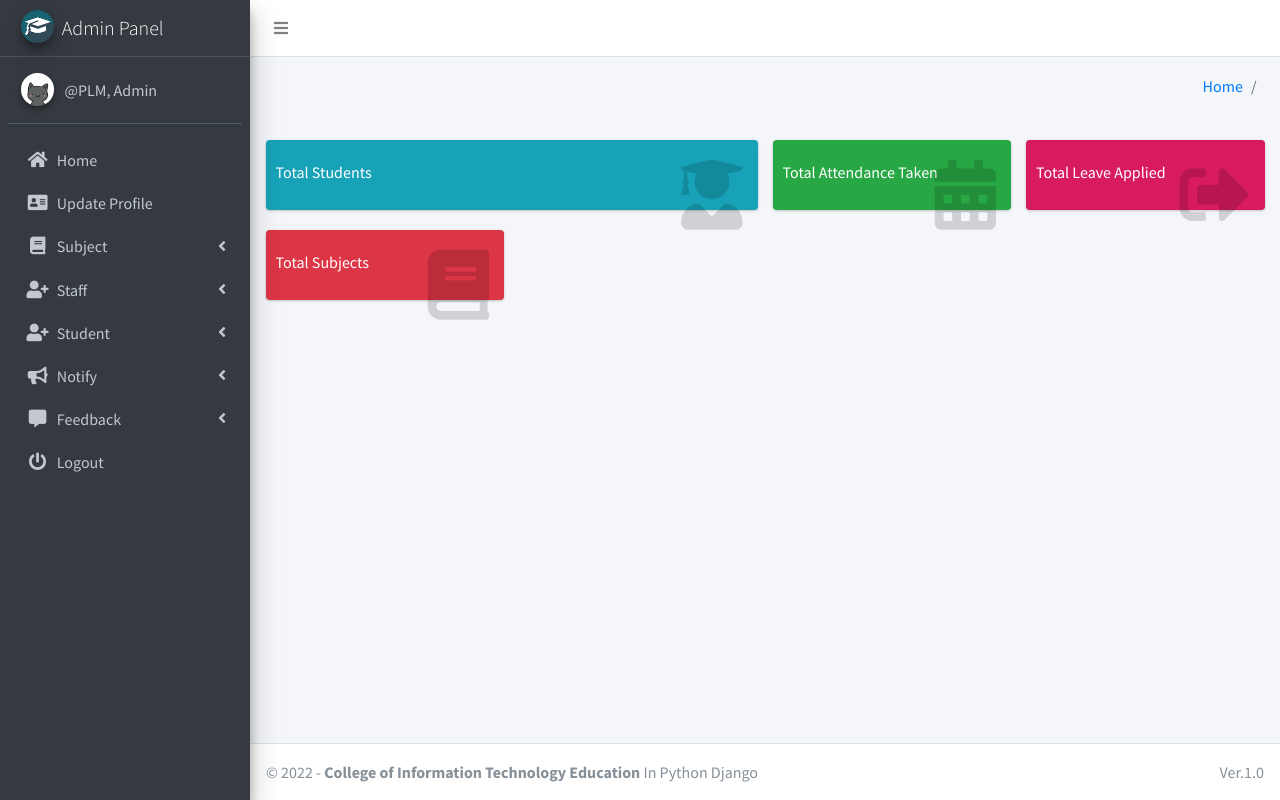
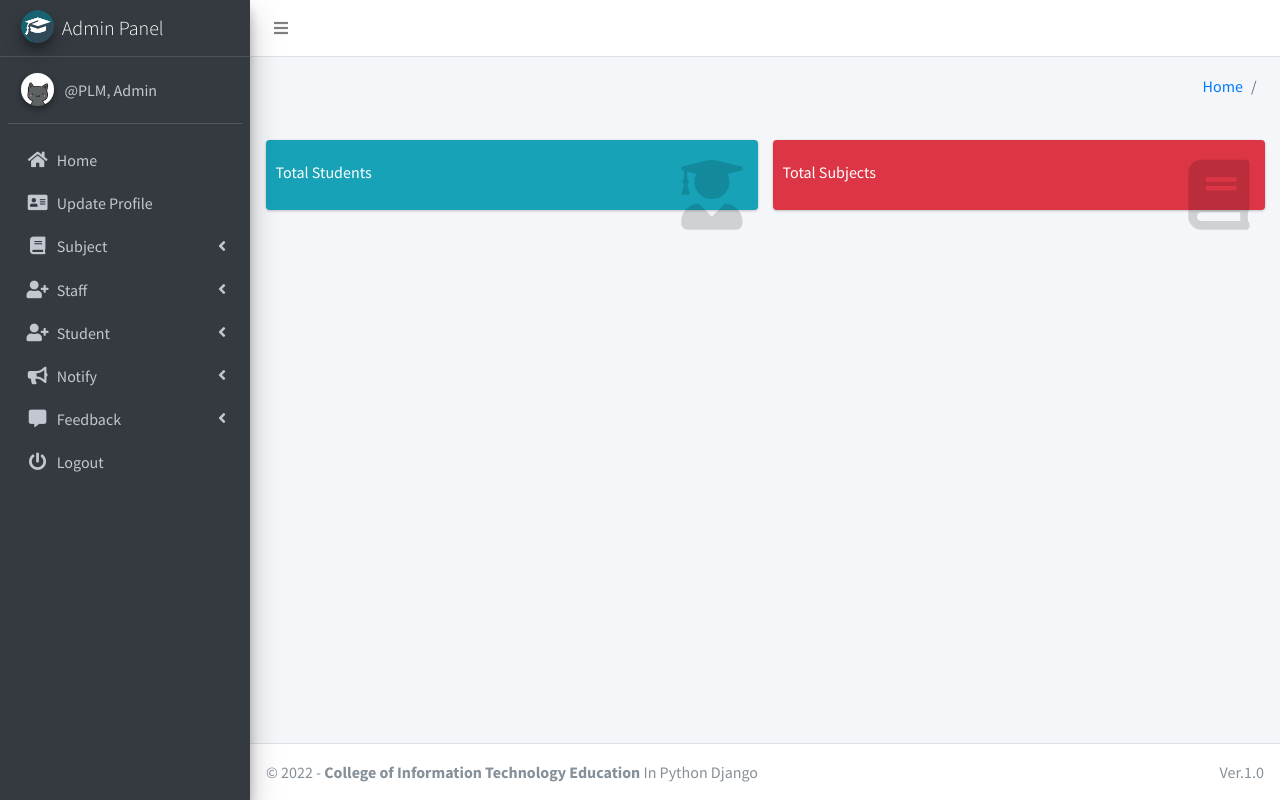
Before and after one commit to itsdran/CollegeManagement-Django, a Django app: template main_app/templates/staff_template/home_content.html in a window 1280 px wide. Run offline with Django 3.2, Linux system fonts and the light colour scheme; the template is opened without the code that fills it, so the values that code supplies are empty; a user stored in the database is signed in; some libraries are stand-ins or nearby versions.

Commit message:
Fixed the Staff Homepage

```diff
--- a/main_app/templates/staff_template/home_content.html
+++ b/main_app/templates/staff_template/home_content.html
@@ -20,38 +20,8 @@
 
                 </div>
             </div>
-            <!-- ./col -->
-            <div class="col-lg-3 col-6">
-                <!-- small box -->
-                <div class="small-box bg-success">
-                    <div class="inner">
-                        <h3>{{total_attendance}}</h3>
 
-                        <p>Total Attendance Taken</p>
-                    </div>
-                    <div class="icon">
-                      <i class="nav-icon fas fa-calendar-alt"></i>
-                    </div>
-
-                </div>
-            </div>
-            <!-- ./col -->
-            <div class="col-lg-3 col-6">
-                <!-- small box -->
-                <div class="small-box bg-maroon">
-                    <div class="inner">
-                        <h3>{{total_leave}}</h3>
-
-                        <p>Total Leave Applied</p>
-                    </div>
-                    <div class="icon">
-                      <i class="nav-icon fas fa-sign-out-alt"></i>
-                    </div>
-
-                </div>
-            </div>
-            <!-- ./col -->
-            <div class="col-lg-3 col-6">
+            <div class="col-lg-6 col-6">
                 <!-- small box -->
                 <div class="small-box bg-danger">
                     <div class="inner">
```
Also changed, not shown: db.sqlite3, media/FbJpY9hUcAAoLCT_zfU72T1.jfif (added), 1 other file.
